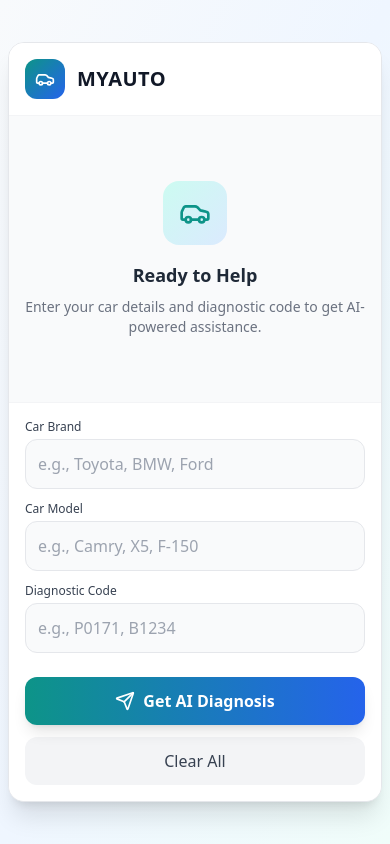
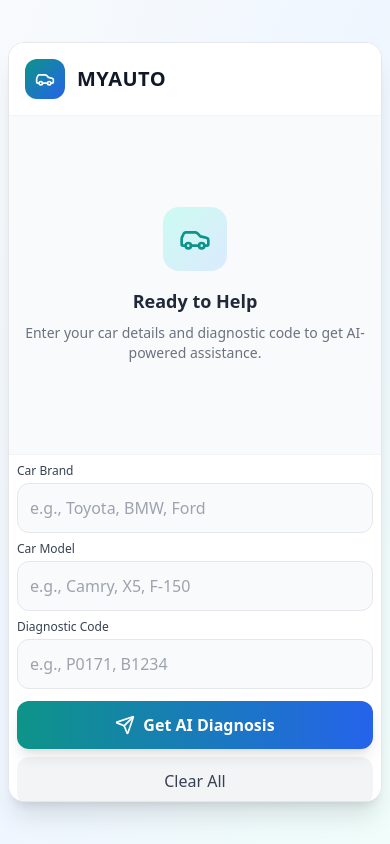
Before and after one commit to ntirushwajeanmarc/jambo_project, a React (Vite) app: page / in a window 390 px wide. Built offline with nearby package versions, Linux system fonts and the light colour scheme.

Commit message:
Initial commit

```diff
--- a/src/App.tsx
+++ b/src/App.tsx
@@ -101,7 +101,8 @@ export default function MyAutoChatbot() {
             <div className="flex-1 flex flex-col min-h-0">
 
               {/* Response Area */}
-              <div className="flex-1 px-4 sm:px-6 lg:px-8 py-6 bg-gray-50 min-h-[200px] max-h-full overflow-y-auto" style={{minHeight: 0}}>
+              <div className="flex-1 px-2 sm:px-6 lg:px-8 py-3 sm:py-6 bg-gray-50 min-h-[200px] max-h-full overflow-y-auto"
+                style={{minHeight: '40vh'}}>
                 {response ? (
                   <div className="space-y-4">
                     <div className="flex items-start space-x-3">
@@ -152,10 +153,10 @@ export default function MyAutoChatbot() {
               </div>
 
               {/* Input Section */}
-              <div className="px-4 sm:px-6 lg:px-8 py-4 lg:py-6 bg-white border-t border-gray-100">
-                <div className="space-y-4">
+              <div className="px-2 sm:px-6 lg:px-8 py-2 sm:py-4 lg:py-6 bg-white border-t border-gray-100">
+                <div className="space-y-2 sm:space-y-4">
                   {/* Input Fields */}
-                  <div className="grid grid-cols-1 sm:grid-cols-2 lg:grid-cols-3 gap-3 lg:gap-4">
+                  <div className="grid grid-cols-1 sm:grid-cols-2 lg:grid-cols-3 gap-2 sm:gap-3 lg:gap-4">
                     <div className="relative">
                       <label className="block text-xs font-medium text-gray-700 mb-1">
                         Car Brand
@@ -198,7 +199,7 @@ export default function MyAutoChatbot() {
                   </div>
 
                   {/* Action Buttons */}
-                  <div className="flex flex-col sm:flex-row gap-3 pt-2">
+                  <div className="flex flex-col sm:flex-row gap-2 sm:gap-3 pt-1 sm:pt-2">
                     <button
                       onClick={handleSubmit}
                       disabled={isLoading}
```
